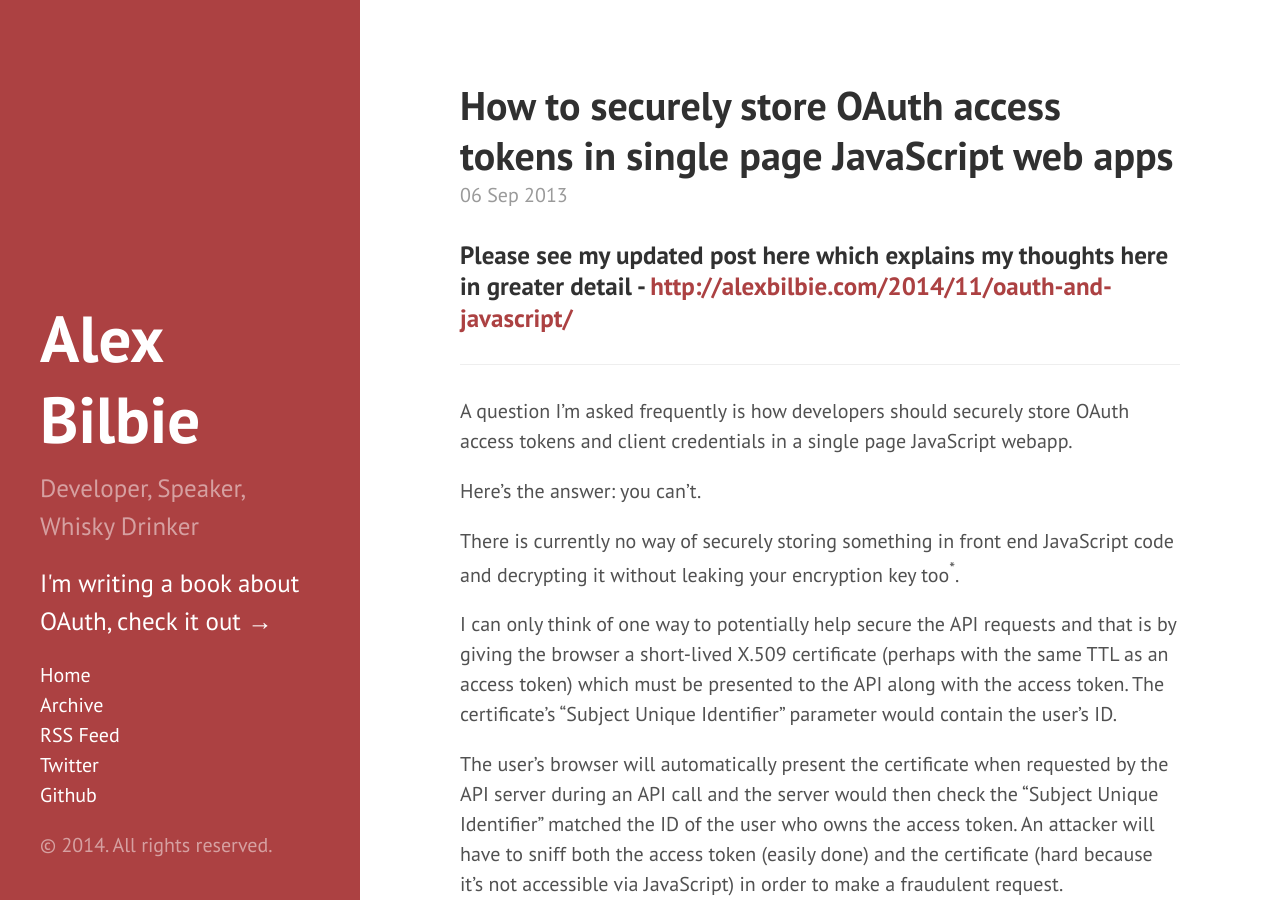
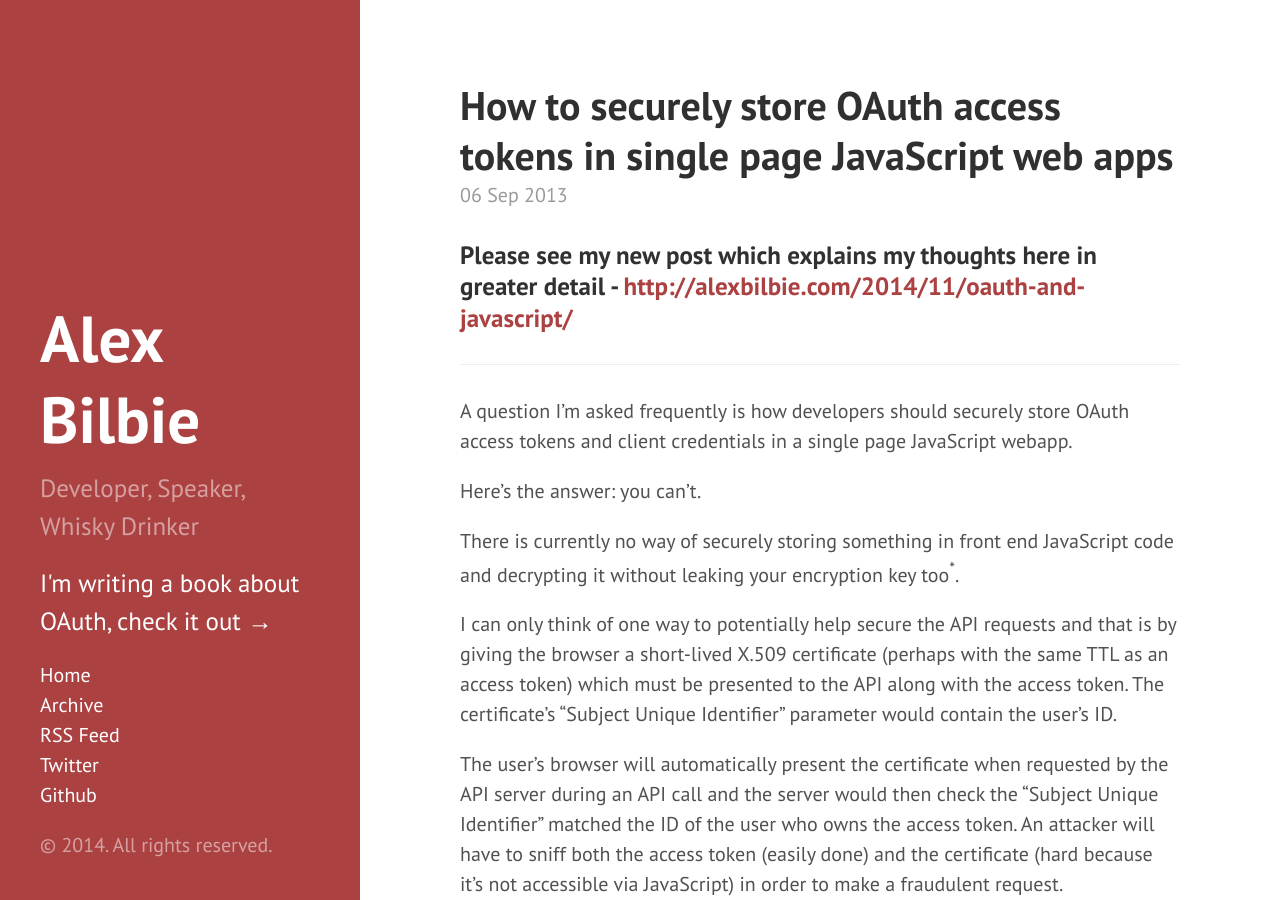
Before and after one commit to alexbilbie/alexbilbie.github.com, a Jekyll site: the page built from _posts/2013-09-06-securely-store-access-tokens-in-single-page-web-app.md, in a window 1280 px wide and 900 px high. Built offline with Jekyll 4.4.1, drawn with Linux system fonts in a browser that asks for light colours; Markdown is read by kramdown in place of the engine named in the settings.

Commit message:
Update 2013-09-06-securely-store-access-tokens-in-single-page-web-app.md

```diff
--- a/_posts/2013-09-06-securely-store-access-tokens-in-single-page-web-app.md
+++ b/_posts/2013-09-06-securely-store-access-tokens-in-single-page-web-app.md
@@ -5,7 +5,7 @@ layout: post
 published: true
 ---
 
-### Please see my updated post here which explains my thoughts here in greater detail - [http://alexbilbie.com/2014/11/oauth-and-javascript/](http://alexbilbie.com/2014/11/oauth-and-javascript/)
+### Please see my new post which explains my thoughts here in greater detail - [http://alexbilbie.com/2014/11/oauth-and-javascript/](http://alexbilbie.com/2014/11/oauth-and-javascript/)
 
 ---
 
```
